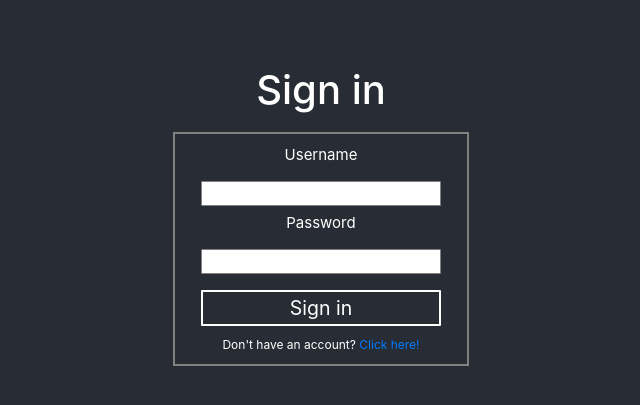
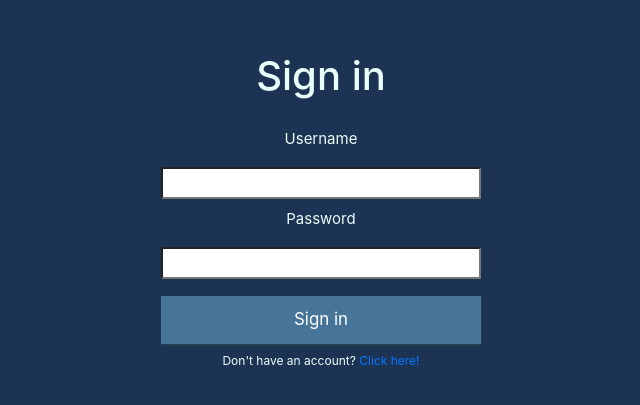
Before and after one commit to muhsink99/recipe-book, a React (Create React App) app: page /signin in a window 1280 px wide. Shown: the part 179-584 px from the top of the page, without its empty margins (319-959 px from the left). Built offline with nearby package versions, Linux system fonts and the light colour scheme.

Commit message:
update colour scheme

```diff
--- a/src/components/FormComponents.js
+++ b/src/components/FormComponents.js
@@ -2,14 +2,16 @@ import styled from 'styled-components'
 
 const FormButton = styled.button`
   display: inline-block;
-  border-radius: 1px;
   padding: 0.1rem 0;
   margin: 0.5em 1rem;
-  width: 15rem;
-  background: transparent;
+  width: 20rem;
+  height: 3rem;
+  background: #467599;
   color: white;
-  border: 2px solid white;
-  font-size: 75%;
+  font-size: 0.65em;
+  border-style: none;
+box-shadow: 1px 2px #253F52;
+
 `
 
 const FormInput = styled.input`
@@ -17,10 +19,9 @@ const FormInput = styled.input`
   border-radius: 1px;
   padding: 0.1rem 0;
   margin: 0.5em 1rem;
-  width: 15rem;
+  width: 20rem;
   background: white;
-  border: 1px solid grey;
-  font-size: 50%;
+  font-size: 0.65em;
   color: black;
 `
 
--- a/src/pages/styles/FormPage.scss
+++ b/src/pages/styles/FormPage.scss
@@ -1,6 +1,7 @@
 @import '~bootstrap/scss/bootstrap.scss';
 
-$bg-colour: #282c34;
+$bg-colour: #1d3354;
+$text-colour: #E9FFF9;
 
 .Container {
   text-align: center;
@@ -11,22 +12,25 @@ $bg-colour: #282c34;
   align-items: center;
   justify-content: center;
   font-size: calc(10px + 2vmin);
-  color: white;
+  color: $text-colour;
 }
 
 .Form {
-    border: 2px grey solid;
     margin: 10px;
     flex-direction: column;
     display: flex;
     justify-content: center;
     align-items: center;
     padding: 10px;
-}
 
-label {
-    font-size: 15px;
-    justify-content: left;
+    label {
+        font-size: 15px;
+        justify-content: left;
+        align-self: left;
+        align-items: left;
+        align-content: left;
+        left: 50%;
+    }
 }
 
 .bottom-text {
--- a/src/pages/styles/Home.scss
+++ b/src/pages/styles/Home.scss
@@ -1,6 +1,7 @@
 @import '~bootstrap/scss/bootstrap.scss';
 
-$bg-colour: #282c34;
+$bg-colour: #1d3354;
+$text-colour: #E9FFF9;
 
 .Home {
   text-align: center;
@@ -11,5 +12,5 @@ $bg-colour: #282c34;
   align-items: center;
   justify-content: center;
   font-size: calc(10px + 2vmin);
-  color: white;
+  color: $text-colour;
 }
```
